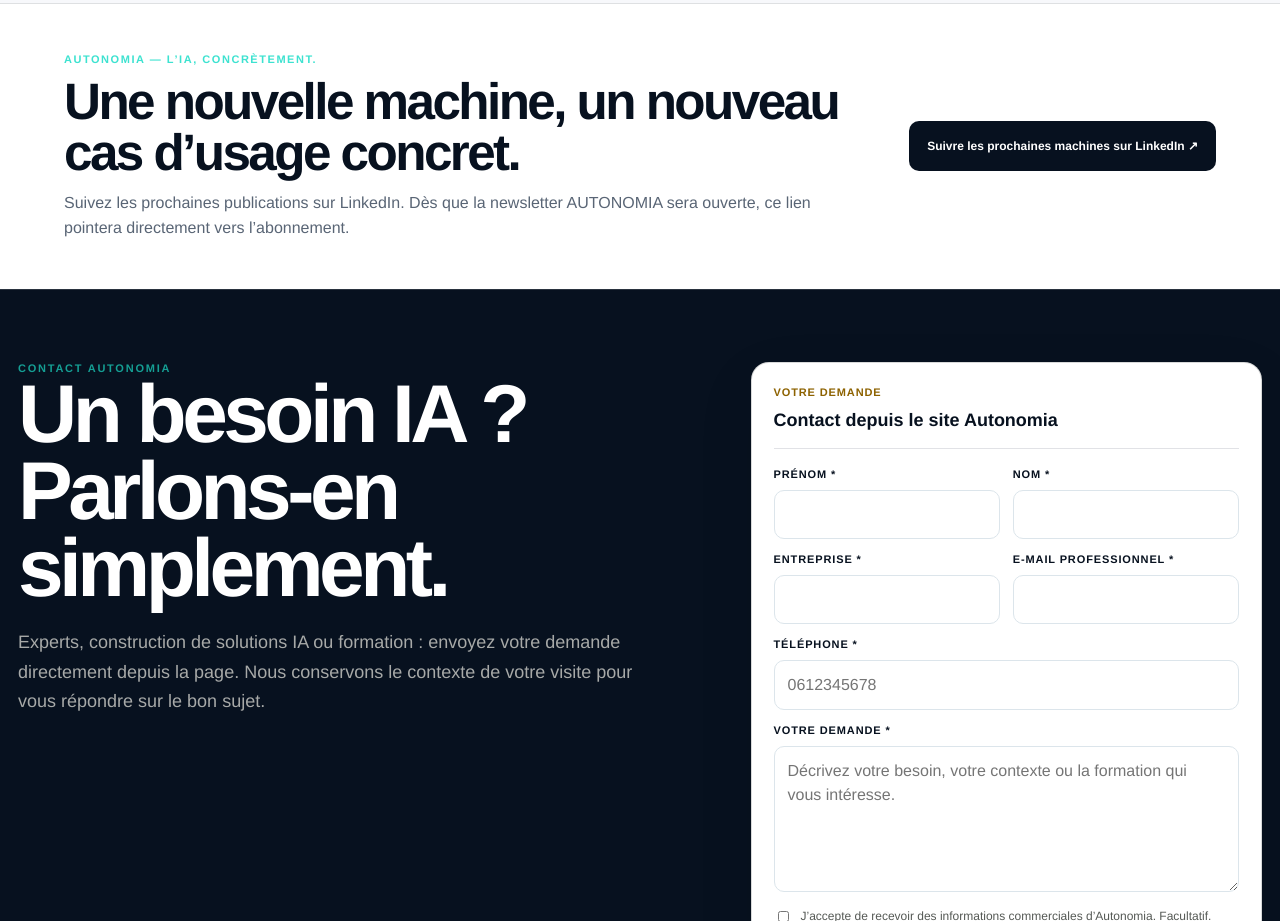
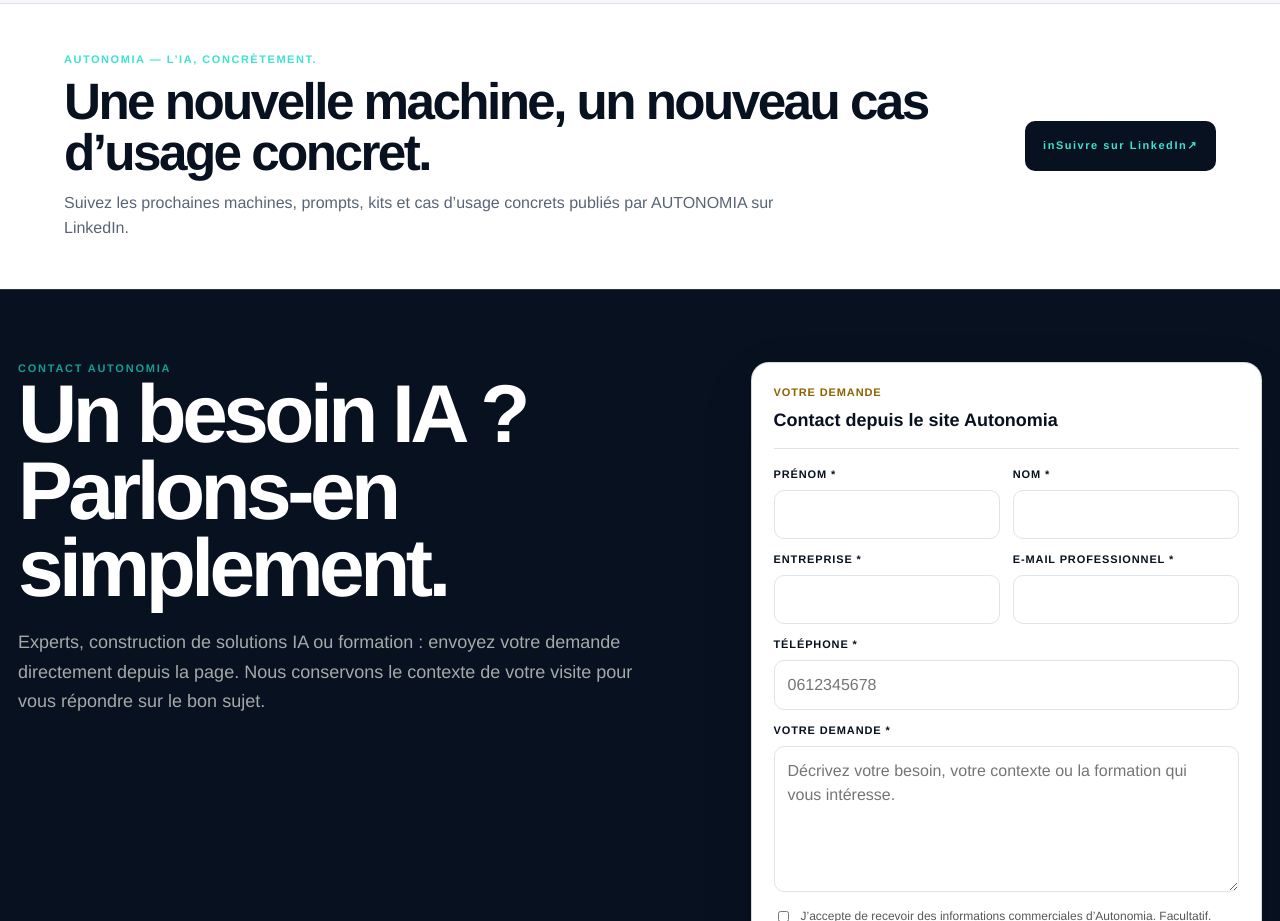
Before and after one commit to aristote-app/Autonomia-MCP, a Next.js app in the folder site/: page /machine-builder in a window 1280 px wide. Shown: the part 1640-2561 px from the top of the page. Built offline with nearby package versions, Linux system fonts and the light colour scheme; no server answers.

Commit message:
Restyle Machine Builder LinkedIn newsletter CTA

```diff
--- a/site/app/machine-builder/page.js
+++ b/site/app/machine-builder/page.js
@@ -61,20 +61,23 @@ export default function MachineBuilderHubPage() {
       </section>
 
       <section className={styles.newsletter}>
-        <div>
+        <div className={styles.newsletterCopy}>
           <span>AUTONOMIA — L’IA, CONCRÈTEMENT.</span>
           <h2>Une nouvelle machine, un nouveau cas d’usage concret.</h2>
           <p>
-            Suivez les prochaines publications sur LinkedIn. Dès que la newsletter AUTONOMIA sera
-            ouverte, ce lien pointera directement vers l’abonnement.
+            Suivez les prochaines machines, prompts, kits et cas d’usage concrets publiés par AUTONOMIA sur LinkedIn.
           </p>
         </div>
         <a
+          className={styles.linkedinButton}
           href={process.env.NEXT_PUBLIC_LINKEDIN_NEWSLETTER_URL || "https://www.linkedin.com/in/deborahdiangoldcher/"}
           target="_blank"
           rel="noreferrer"
+          aria-label="Suivre AUTONOMIA sur LinkedIn"
         >
-          Suivre les prochaines machines sur LinkedIn ↗
+          <span className={styles.linkedinBadge} aria-hidden="true">in</span>
+          <span className={styles.linkedinButtonText}>Suivre sur LinkedIn</span>
+          <span className={styles.linkedinArrow} aria-hidden="true">↗</span>
         </a>
       </section>
     </main>
```
